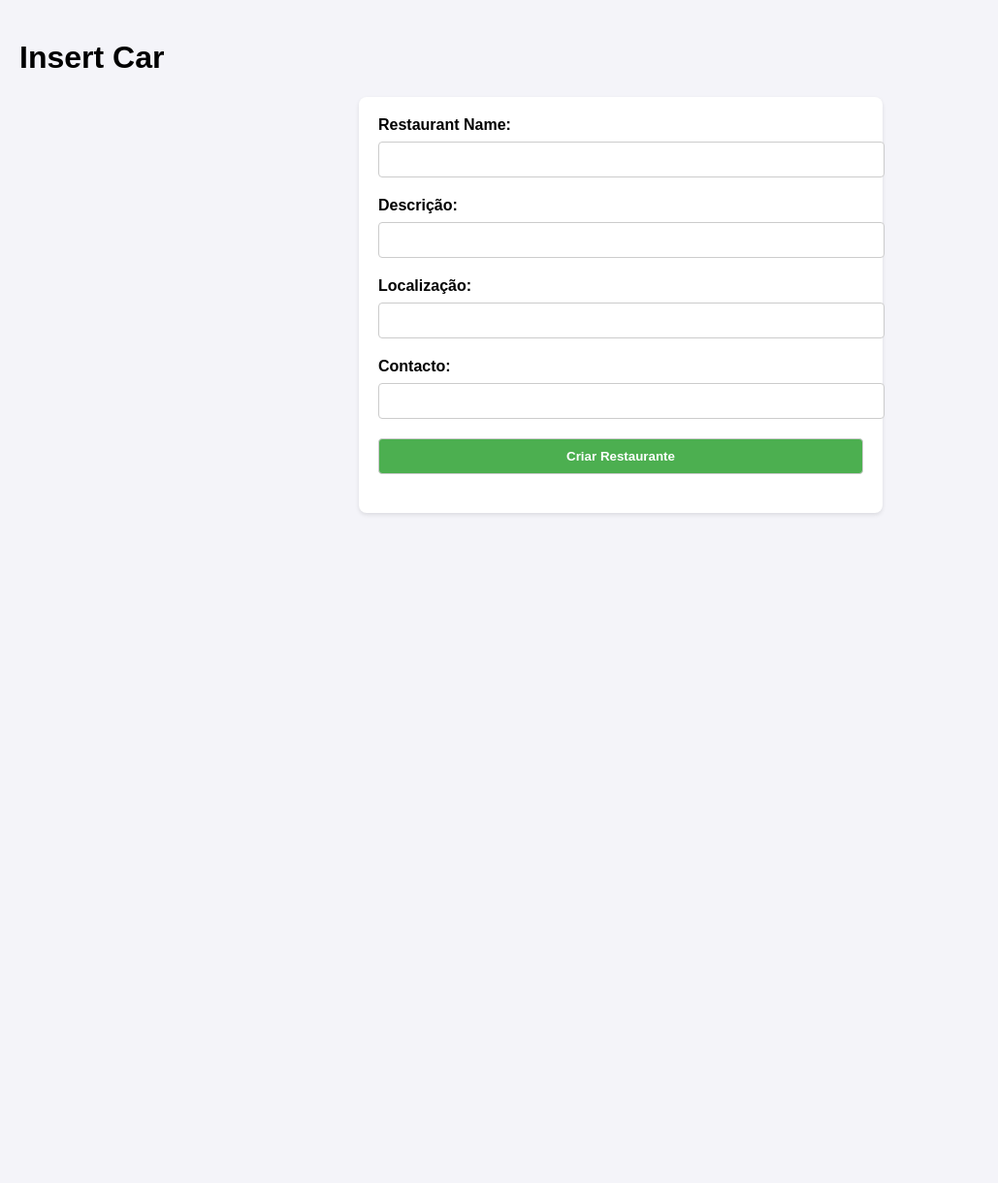
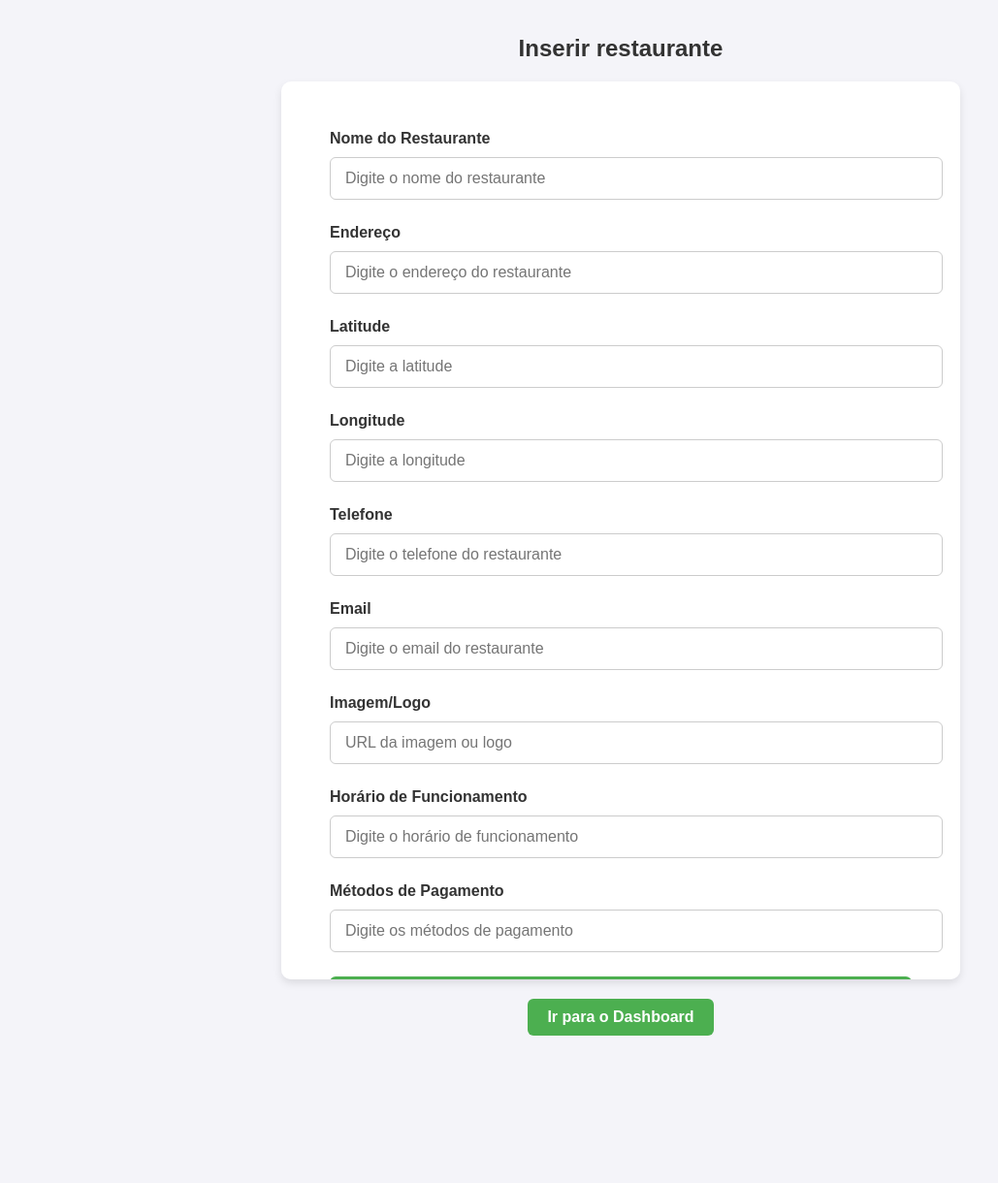
Before and after one commit to HugoMartins2001/Project_paw, a Node server app: template views/restaurants/submitRestaurant.ejs in a window 1280 px wide. Shown: the whole page at 97% size, without its empty margins (0-1029 px from the left). Before the commit the page ends 531 px from the top, so only its background shows below. Run offline with Node 20, Linux system fonts and the light colour scheme; the template is opened without the code that fills it, so the values that code supplies are empty; some libraries are stand-ins or nearby versions.

Commit message:
atualizações

```diff
--- a/public/stylesheets/submitRestaurant.css
+++ b/public/stylesheets/submitRestaurant.css
@@ -1,35 +1,94 @@
 body {
-    font-family: Arial, sans-serif;
+    font-family: 'Poppins', Arial, sans-serif;
     margin: 0;
     padding: 20px;
     background-color: #f4f4f9;
+    display: flex;
+    flex-direction: column;
+    justify-content: flex-start;
+    align-items: center;
+    min-height: 100vh;
 }
+
+h1 {
+    margin-bottom: 20px;
+    color: #333;
+    font-size: 24px;
+    text-align: center;
+}
+
 form {
-    max-width: 500px;
-    margin: 0 auto;
-    background: white;
-    padding: 20px;
-    border-radius: 8px;
-    box-shadow: 0 2px 4px rgba(0, 0, 0, 0.1);
+    max-width: 600px;
+    width: 100%;
+    background: #ffffff;
+    padding: 50px;
+    border-radius: 10px;
+    box-shadow: 0 4px 8px rgba(0, 0, 0, 0.1);
+    max-height: 70vh;
+    overflow-y: scroll;
+    scrollbar-width: none;
+    -ms-overflow-style: none;
 }
+
+form::-webkit-scrollbar {
+    display: none;
+}
+
 label {
     display: block;
-    margin-bottom: 8px;
+    margin-bottom: 10px;
     font-weight: bold;
+    color: #333;
 }
-input[type="text"], input[type="submit"] {
+
+input[type="text"], input[type="email"], input[type="url"], input[type="submit"] {
     width: 100%;
-    padding: 10px;
-    margin-bottom: 20px;
+    padding: 12px 15px;
+    margin-bottom: 25px;
     border: 1px solid #ccc;
-    border-radius: 4px;
+    border-radius: 6px;
+    font-size: 16px;
+    transition: border-color 0.3s ease, box-shadow 0.3s ease;
 }
+
+input[type="text"]:focus, input[type="email"]:focus, input[type="url"]:focus {
+    border-color: #4CAF50;
+    box-shadow: 0 0 5px rgba(76, 175, 80, 0.5);
+    outline: none;
+}
+
 input[type="submit"] {
     background-color: #4CAF50;
     color: white;
     font-weight: bold;
+    font-size: 16px;
     cursor: pointer;
+    border: none;
+    border-radius: 6px;
+    padding: 12px 15px;
+    transition: background-color 0.3s ease;
 }
+
 input[type="submit"]:hover {
     background-color: #45a049;
 }
+
+input[type="submit"]:active {
+    transform: scale(0.98);
+}
+
+.dashboard-btn-container {
+    margin-top: 20px;
+    text-align: center;
+}
+
+.btn-dashboard {
+    display: inline-block;
+    padding: 10px 20px;
+    background-color: #4CAF50;
+    color: white;
+    text-decoration: none;
+    font-weight: bold;
+    border-radius: 6px;
+    transition: background-color 0.3s ease, transform 0.2s ease;
+}
--- a/views/restaurants/submitRestaurant.ejs
+++ b/views/restaurants/submitRestaurant.ejs
@@ -5,24 +5,53 @@
     <meta http-equiv="X-UA-Compatible" content="IE=edge">
     <meta name="viewport" content="width=device-width, initial-scale=1.0">
     <link rel="stylesheet" href="/stylesheets/submitRestaurant.css">
-    <title>Insert Car</title>
+    <title>Inserir restaurante</title>
 </head>
 <body>
-    <h1>Insert Car</h1>
+    <h1>Inserir restaurante</h1>
     <form method="post" action="/restaurants/submittedRestaurant">
-        <label for="name">Restaurant Name:</label>
-        <input type="text" name="name" id="f_name" required>
-
-        <label for="description">Descrição:</label>
-        <input type="text" name="description" id="f_description" required>
-
-        <label for="address">Localização:</label>
-        <input type="text" name="address" id="f_address" required>
-
-        <label for="contact">Contacto:</label>
-        <input type="text" name="contact" id="f_contact" required>
+        <div class="mb-3">
+            <label for="restaurantName" class="form-label">Nome do Restaurante</label>
+            <input type="text" id="restaurantName" name="restaurantName" class="form-control" placeholder="Digite o nome do restaurante" required>
+        </div>
+        <div class="mb-3">
+            <label for="restaurantAddress" class="form-label">Endereço</label>
+            <input type="text" id="restaurantAddress" name="restaurantAddress" class="form-control" placeholder="Digite o endereço do restaurante" required>
+        </div>
+        <div class="mb-3">
+            <label for="latitude" class="form-label">Latitude</label>
+            <input type="text" id="latitude" name="latitude" class="form-control" placeholder="Digite a latitude" required>
+        </div>
+        <div class="mb-3">
+            <label for="longitude" class="form-label">Longitude</label>
+            <input type="text" id="longitude" name="longitude" class="form-control" placeholder="Digite a longitude" required>
+        </div>
+        <div class="mb-3">
+            <label for="restaurantPhone" class="form-label">Telefone</label>
+            <input type="text" id="restaurantPhone" name="restaurantPhone" class="form-control" placeholder="Digite o telefone do restaurante" required>
+        </div>
+        <div class="mb-3">
+            <label for="restaurantEmail" class="form-label">Email</label>
+            <input type="email" id="restaurantEmail" name="restaurantEmail" class="form-control" placeholder="Digite o email do restaurante" required>
+        </div>
+        <div class="mb-3">
+            <label for="restaurantLogo" class="form-label">Imagem/Logo</label>
+            <input type="text" id="restaurantLogo" name="restaurantLogo" class="form-control" placeholder="URL da imagem ou logo" required>
+        </div>
+        <div class="mb-3">
+            <label for="openingHours" class="form-label">Horário de Funcionamento</label>
+            <input type="text" id="openingHours" name="openingHours" class="form-control" placeholder="Digite o horário de funcionamento" required>
+        </div>
+        <div class="mb-3">
+            <label for="paymentMethods" class="form-label">Métodos de Pagamento</label>
+            <input type="text" id="paymentMethods" name="paymentMethods" class="form-control" placeholder="Digite os métodos de pagamento" required>
+        </div>
 
         <input type="submit" value="Criar Restaurante">
     </form>
+
+    <div class="dashboard-btn-container">
+        <a href="/" class="btn-dashboard">Ir para o Dashboard</a>
+    </div>
 </body>
 </html>
```
Also changed, not shown: models/restaurant.js (+75 -7 lines), models/user.js (+11 -17 lines), public/stylesheets/createUser.css (+8 -2 lines), views/login/createUser.ejs (+16 -20 lines), views/profile.ejs (+5 -7 lines), README.md.
